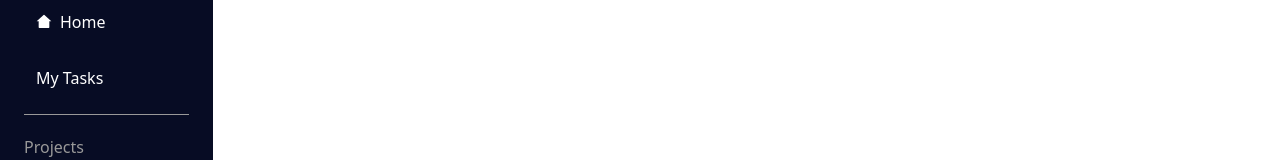
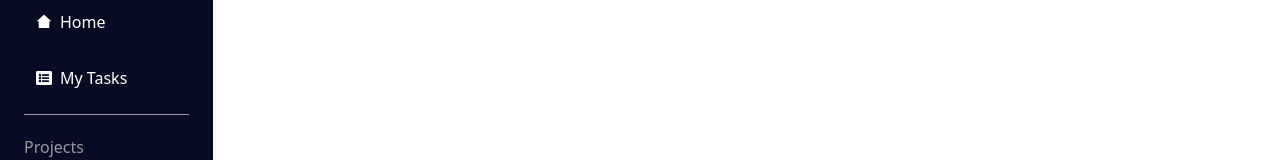
Before and after one commit to alexandruharuta/-project_management_orange, a React (Vite) app: page /home in a window 1280 px wide. Shown: the part 184-344 px from the top of the page. Built offline with nearby package versions, Linux system fonts and the light colour scheme.

Commit message:
icon add

```diff
--- a/src/Components/Layout/Sidebar.tsx
+++ b/src/Components/Layout/Sidebar.tsx
@@ -1,6 +1,7 @@
 import { AiOutlineMenu } from "react-icons/ai";
 import { BiSolidBookmark } from "react-icons/bi";
 import { RiHome2Fill } from "react-icons/ri";
+import { FaListAlt } from "react-icons/fa";
 import Button from "../Button";
 import { useNavigate } from "react-router-dom";
 
@@ -37,6 +38,7 @@ export const Sidebar = () => {
             onClick={() => navigate("/mytasks")}
           >
             <li className="flex items-center mt-4 rounded-full hover:bg-darkBlueHover cursor-pointer w-full py-2 px-3 ease-in-out duration-500">
+              <FaListAlt className="mr-2" />
               My Tasks
             </li>
           </Button>
```
